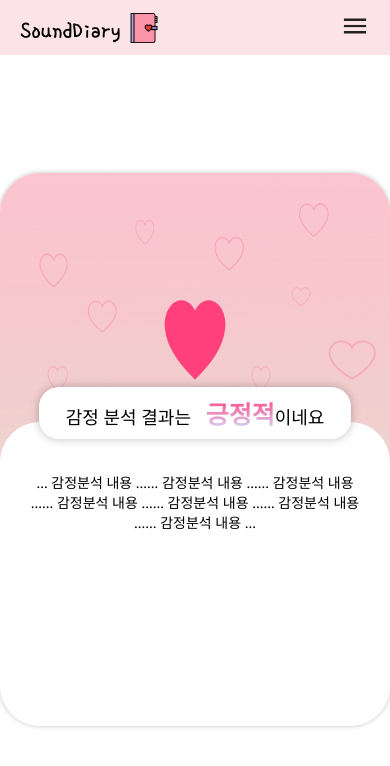
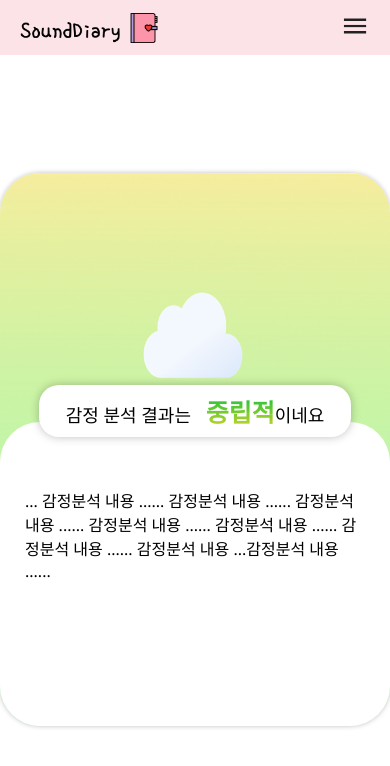
Before and after one commit to Seungkyu-Han/CapstoneDesign2, a React (Create React App) app in the folder frontend/stt_diary/: page /result in a window 390 px wide. Shown: the top 766 px of the page. Built offline with nearby package versions, Linux system fonts and the light colour scheme.

Commit message:
[frontend] fix: update sentimentResult

```diff
--- a/frontend/stt_diary/src/routes/SentimentResult.css
+++ b/frontend/stt_diary/src/routes/SentimentResult.css
@@ -6,9 +6,7 @@
     justify-content: center;
     height: 100%;
 }
-.positive-container,
-.negative-container,
-.neutral-container{
+.sentiment-result-inner{
     background-repeat: no-repeat;
     background-size: 100% 100%;
     width: 35%;
@@ -18,18 +16,18 @@
     border-radius: 40px;
     box-shadow: 0px 0px 5px rgba(0, 0, 0, 0.25);
 }
-.positive-container{
+.positive{
     background-image: url('../assets/positive-background.png');
 }
-.negative-container{
+.negative{
     background-image: url('../assets/negative-background.png');
 }
-.neutral-container{
+.neutral{
     background-image: url('../assets/neutral-background.png');
 }
 .result-title-container{
     position: absolute;
-    bottom: 48%;
+    bottom: 46%;
     left: 50%;
     transform: translateX(-50%);
     background-color: #fff;
@@ -38,8 +36,7 @@
     box-shadow: 0px 0px 10px rgba(0, 0, 0, 0.25);
     z-index: 10;
 }
-.result-content,
-.result-content-negative{
+.result-content{
     height: 55%;
     background-color: #fff;
     margin-top: auto;
@@ -48,11 +45,11 @@
     position: relative;
     font-size: 14px;
 }
-.result-content-negative p{
+.result-content p{
     text-align: left;
     color: #000;
 }
-.result-content-negative .consulting-btn{
+.result-content .consulting-btn{
     border: none;
     padding: 10px 30px;
     color: #fff;
@@ -89,22 +86,17 @@
 }
 
 @media screen and (max-width: 1200px) {
-    .positive-container,
-    .negative-container,
-    .neutral-container{
+    .sentiment-result-inner{
         width: 50%;
         height: 70%;
     }
 }
 @media screen and (max-width: 992px) {
-    .positive-container,
-    .negative-container,
-    .neutral-container{
+    .sentiment-result-inner{
         width: 60%;
         height: 70%;
     }
-    .result-content,
-    .result-content-negative{
+    .result-content{
         padding: 50px 40px;
     }
     .result-title-container{
@@ -113,14 +105,11 @@
 
 }
 @media screen and (max-width: 768px) {
-    .positive-container,
-    .negative-container,
-    .neutral-container{
+    .sentiment-result-inner{
         width: 70%;
         height: 70%;
     }
-    .result-content,
-    .result-content-negative{
+    .result-content{
         padding: 50px 30px;
     }
     .result-title-container{
@@ -130,14 +119,11 @@
 
 }
 @media screen and (max-width: 576px) {
-    .positive-container,
-    .negative-container,
-    .neutral-container{
+    .sentiment-result-inner{
         width: 93%;
         height: 80%;
     }
-    .result-content,
-    .result-content-negative{
+    .result-content{
         padding: 50px 25px;
     }
     .result-title-container{
@@ -146,14 +132,11 @@
     }
 }
 @media screen and (max-width: 390px) {
-    .positive-container,
-    .negative-container,
-    .neutral-container{
+    .sentiment-result-inner{
         width: 100%;
         height: 70%;
     }
-    .result-content,
-    .result-content-negative{
+    .result-content{
         padding: 50px 25px;
     }
     .result-title-container{
--- a/frontend/stt_diary/src/routes/SentimentResult.js
+++ b/frontend/stt_diary/src/routes/SentimentResult.js
@@ -2,49 +2,32 @@ import React from 'react';
 import './SentimentResult.css';
 
 function SentimentResult() {
-  const result = 1;
+  const result = 3;
+  let resultClassName = '';
   if (result === 1) {
+    resultClassName = 'positive';
+  }else if (result === 2) {
+    resultClassName = 'negative';
+  }else if (result === 3) {
+    resultClassName = 'neutral';}
   return (
     <div className='sentiment-result-container'>
-            <div className='positive-container'>
-                <div className='result-title-container'>
+        <div className={`sentiment-result-inner ${resultClassName}`}>
+            <h3 className='result-title-container'>
                 <span className='title1'>감정 분석 결과는 </span>
-                    <span className='title-positive'>긍정적</span>
+                {result === 1 && <span className='title-positive'>긍정적</span>}
+                {result === 2 && <span className='title-negative'>부정적</span>}
+                {result === 3 && <span className='title-neutral'>중립적</span>}
                 <span className='title1'>이네요 </span>
-                </div>
-                <div className='result-content'>... 감정분석 내용 ...... 감정분석 내용 ...... 감정분석 내용 ...... 감정분석 내용 ...... 감정분석 내용 ...... 감정분석 내용 ...... 감정분석 내용 ...</div>
-            </div>
-        </div>
-    );
-  } else if (result === 2) {
-    return (
-        <div className='sentiment-result-container'>
-            <div className='negative-container'>
-                <div className='result-title-container'>
-                    <span className='title1'>감정 분석 결과는 </span>
-                    <span className='title-negative'>부정적</span>
-                    <span className='title1'>이네요 </span>
-                </div>
-                <div className='result-content-negative'>
+            </h3>
+            <div className='result-content'>
                 <p>... 감정분석 내용 ...... 감정분석 내용 ...... 감정분석 내용 ...... 감정분석 내용 ...... 감정분석 내용 ...... 감정분석 내용 ...... 감정분석 내용 ...감정분석 내용 ...... </p>
+                {result === 2 &&
                     <button className='consulting-btn'>상담하기</button>
+                }
             </div>
         </div>
     </div>
   );
-  } else {
-    return (
-        <div className='sentiment-result-container'>
-            <div className='neutral-container'>
-                <div className='result-title-container'>
-                    <span className='title1'>감정 분석 결과는 </span>
-                    <span className='title-neutral'>중립적</span>
-                    <span className='title1'>이네요 </span>
-                </div>
-                <div className='result-content'>... 감정분석 내용 ...... 감정분석 내용 ...... 감정분석 내용 ...... 감정분석 내용 ...... 감정분석 내용 ...... 감정분석 내용 ...... 감정분석 내용 ...</div>
-            </div>
-        </div>
-    );
-  }
 }
 export default SentimentResult;
```
Lines whose indentation alone changed are shown as unchanged.
